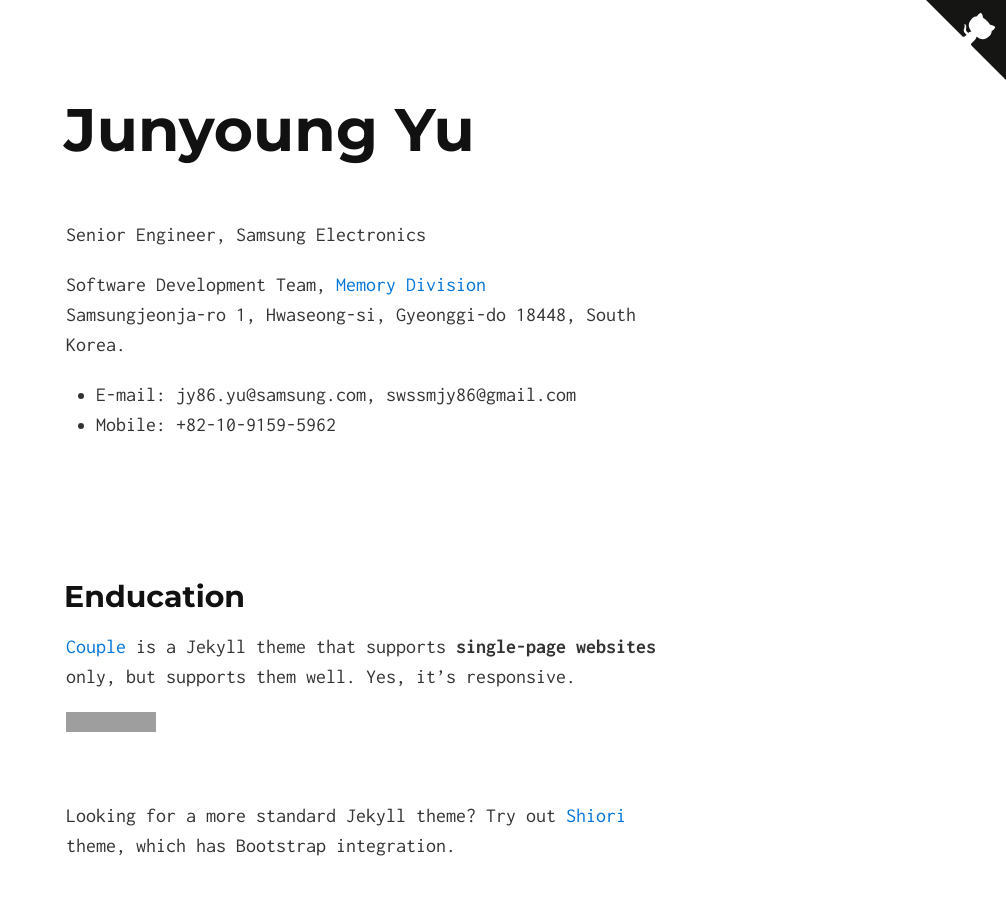
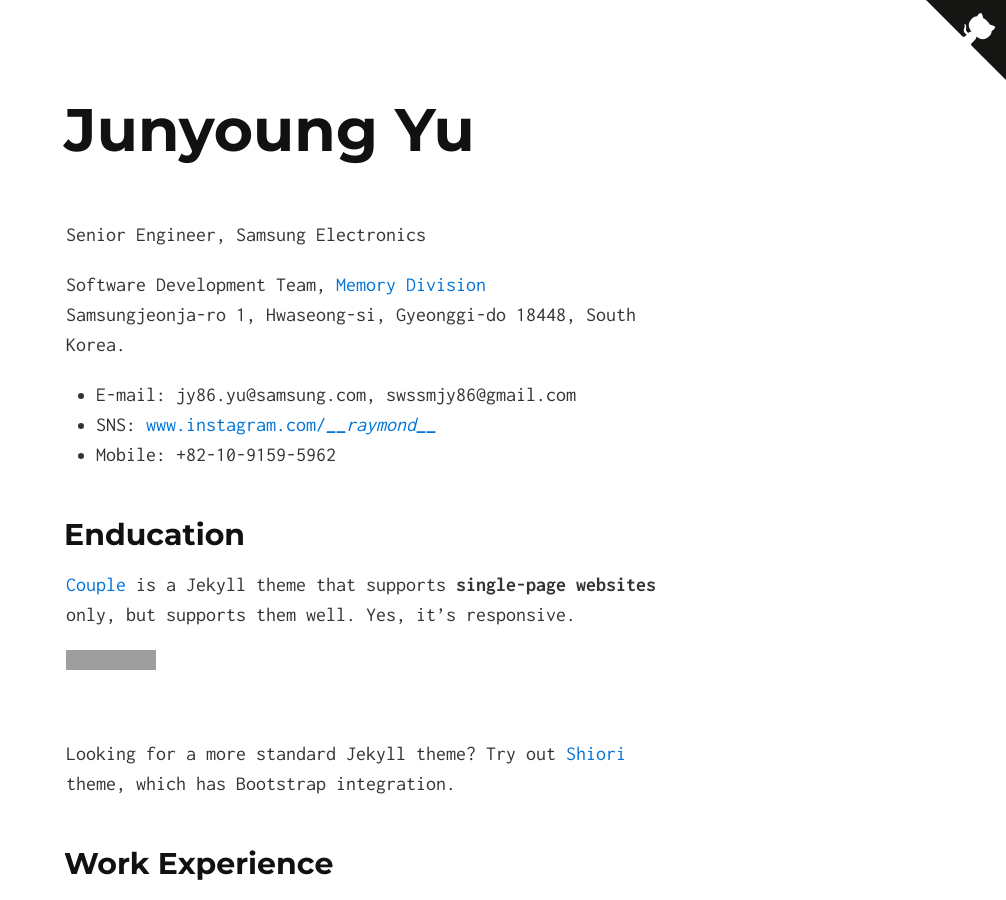
Before and after one commit to swssmjy86/swssmjy86.github.io, a Jekyll site: the page built from index.md, in a window 1280 px wide and 900 px high. Shown: the whole window, without its empty margins (274-1280 px from the left). Built offline with Jekyll 4.4.1, drawn with Linux system fonts in a browser that asks for light colours; grey boxes are pictures that could not be loaded.

Commit message:
Update index.md

```diff
--- a/index.md
+++ b/index.md
@@ -7,13 +7,8 @@ Senior Engineer, Samsung Electronics<br />
 Software Development Team, [Memory Division](https://semiconductor.samsung.com/kr/about-us/business-area/memory/)<br />
 Samsungjeonja-ro 1, Hwaseong-si, Gyeonggi-do 18448, South Korea.<br />
 * E-mail: jy86.yu@samsung.com, swssmjy86@gmail.com
+* SNS: [www.instagram.com/_______raymond_______](https://www.instagram.com/_______raymond_______)
 * Mobile: +82-10-9159-5962
-
-
-<body>
-<i class='fab fa-instagram' style='font-size:48px;color:black'></i>
-<br>
-</body>
 
 ## Enducation
 
```
